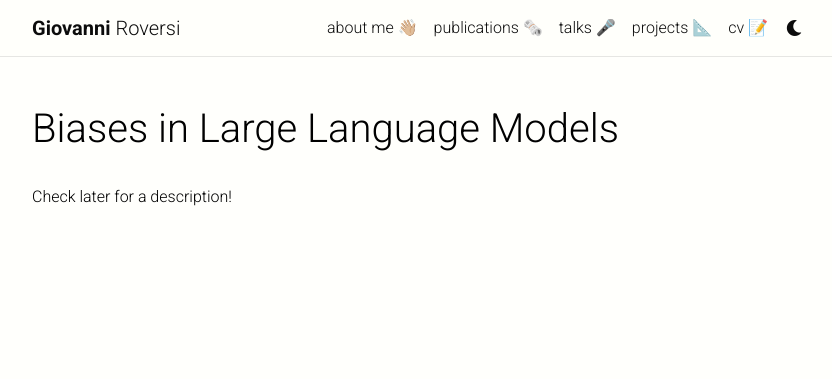
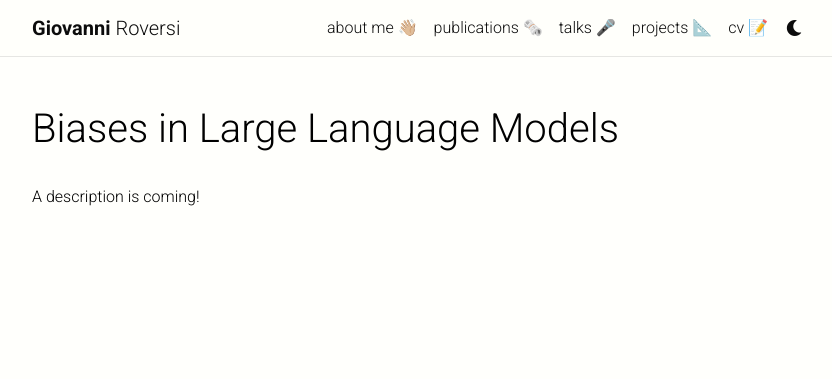
Before and after one commit to GiovanniRoversiMIT/GiovanniRoversiMIT, a Jekyll site: the page built from _projects/4_project.md, in a window 1280 px wide. Shown: the top 379 px of the page, without its empty margins (223-1055 px from the left). Built offline with Jekyll 4.4.1, drawn with Linux system fonts in a browser that asks for light colours; comment, search, counter and statistics services are not loaded; a style sheet for code colours, icons or effects is not loaded.

Commit message:
descriptions

```diff
--- a/_projects/4_project.md
+++ b/_projects/4_project.md
@@ -6,4 +6,4 @@ importance: 1
 category: work
 ---
 
-Check later for a description!
+A description is coming!
```
Also changed, not shown: _projects/5_project.md (+1 -1 lines).
